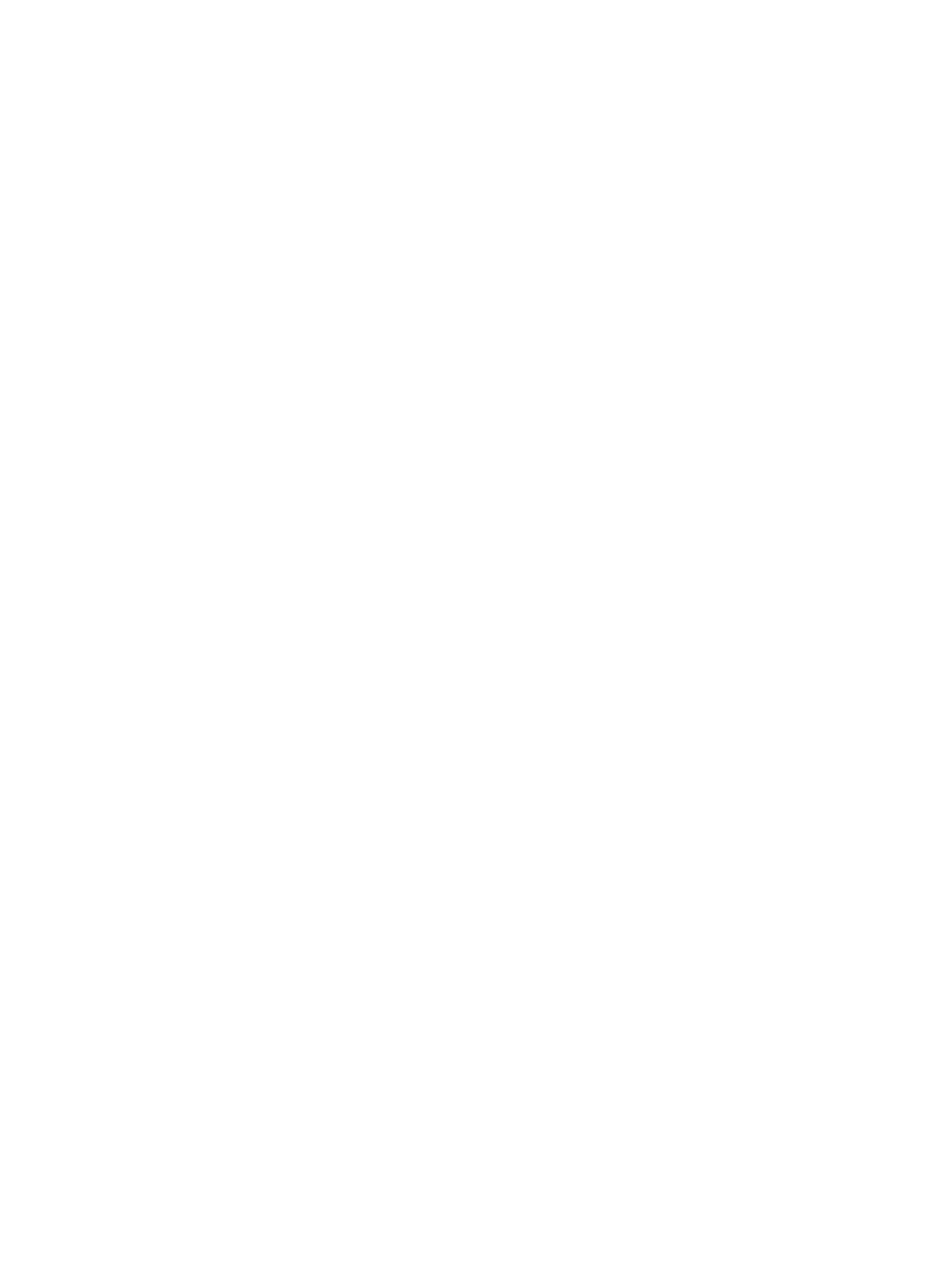
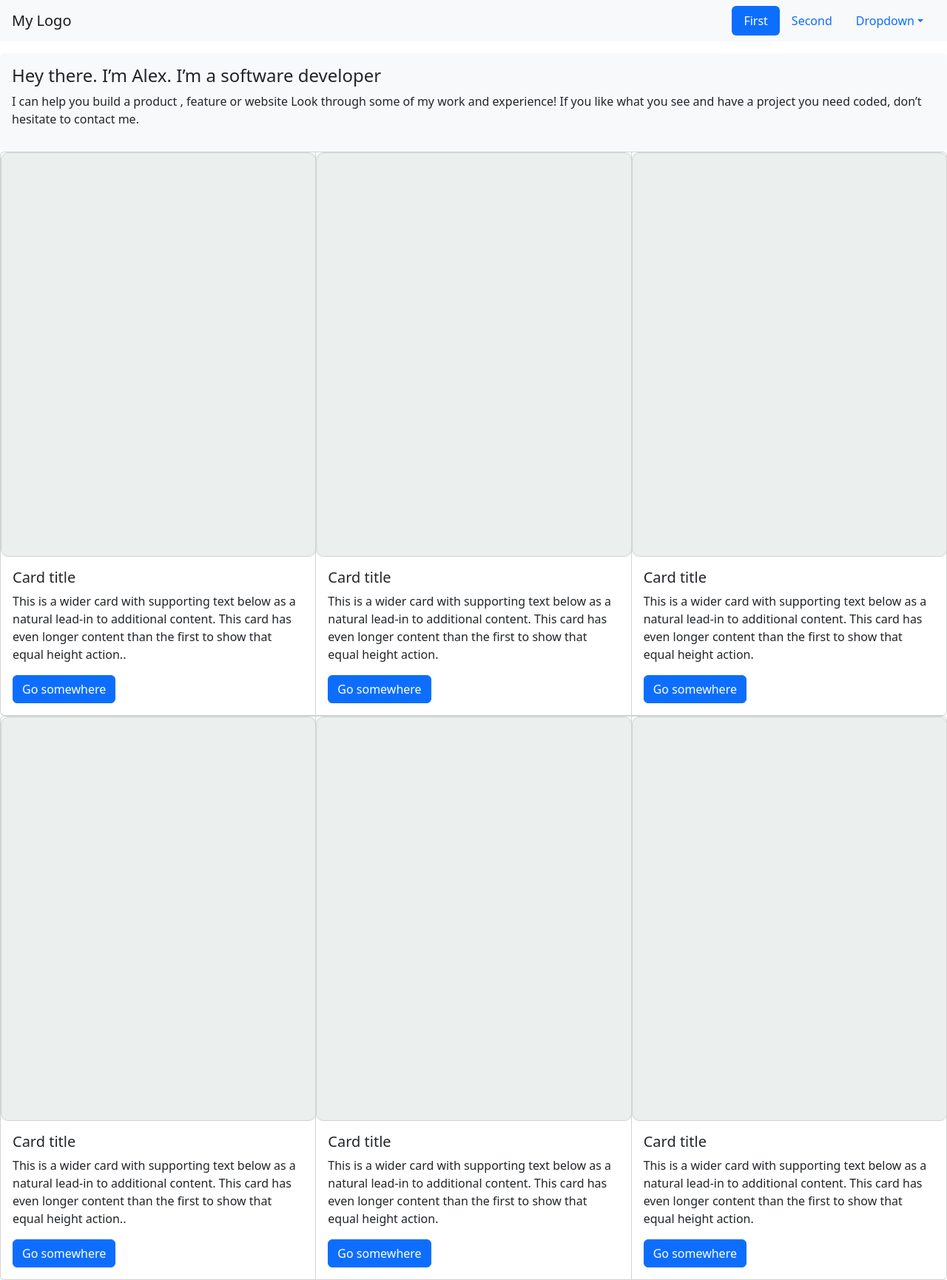
Before and after one commit to jerymey/boostrap-portfolio, a plain HTML site: page index.html in a window 1280 px wide. Shown: the whole page at 74% size. Before the commit the page ends 800 px from the top, so only its background shows below. Drawn offline with nearby package versions, Linux system fonts and the light colour scheme.

Commit message:
add header & cards and button.

```diff
--- a/index.html
+++ b/index.html
@@ -7,8 +7,98 @@
     <title>My portfolio</title>
 </head>
 <body>
-    <div class="navbar"></div>
-    <script src="https://cdn.jsdelivr.net/npm/bootstrap@5.0.2/dist/js/bootstrap.bundle.min.js" integrity="sha384-MrcW6ZMFYlzcLA8Nl+NtUVF0sA7MsXsP1UyJoMp4YLEuNSfAP+JcXn/tWtIaxVXM" crossorigin="anonymous"></script>
+    <!doctype html>
+<html lang="en">
+  <head>
+    <meta charset="utf-8">
+    <meta name="viewport" content="width=device-width, initial-scale=1">
+    <title>Bootstrap demo</title>
+    <link href="https://cdn.jsdelivr.net/npm/bootstrap@5.2.3/dist/css/bootstrap.min.css" rel="stylesheet" integrity="sha384-rbsA2VBKQhggwzxH7pPCaAqO46MgnOM80zW1RWuH61DGLwZJEdK2Kadq2F9CUG65" crossorigin="anonymous">
+  </head>
+  <nav id="navbar-example2" class="navbar bg-light px-3 mb-3">
+    <a class="navbar-brand" href="#">My Logo</a>
+    <ul class="nav nav-pills">
+      <li class="nav-item">
+        <a class="nav-link" href="#scrollspyHeading1">First</a>
+      </li>
+      <li class="nav-item">
+        <a class="nav-link" href="#scrollspyHeading2">Second</a>
+      </li>
+      <li class="nav-item dropdown">
+        <a class="nav-link dropdown-toggle" data-bs-toggle="dropdown" href="#" role="button" aria-expanded="false">Dropdown</a>
+        <ul class="dropdown-menu">
+          <li><a class="dropdown-item" href="#scrollspyHeading3">Third</a></li>
+          <li><a class="dropdown-item" href="#scrollspyHeading4">Fourth</a></li>
+          <li><hr class="dropdown-divider"></li>
+          <li><a class="dropdown-item" href="#scrollspyHeading5">Fifth</a></li>
+        </ul>
+      </li>
+    </ul>
+  </nav>
+  <div data-bs-spy="scroll" data-bs-target="#navbar-example2" data-bs-root-margin="0px 0px -40%" data-bs-smooth-scroll="true" class="scrollspy-example bg-light p-3 rounded-2" tabindex="0">
+    <h4 id="scrollspyHeading1">Hey there. I’m Alex.
+        I’m a software developer</h4>
+    <p> I can help you build a product , feature or website Look through some of my work and experience! If you like what you see and have a project you need coded,
+        don’t hesitate to contact me.</p>
 
+  </div>
+        <div class="card-group">
+            <div class="card">
+              <img src="Image/Img Plaholder.png" class="card-img-top" alt="...">
+              <div class="card-body">
+                <h5 class="card-title">Card title</h5>
+                <p class="card-text">This is a wider card with supporting text below as a natural lead-in to additional content. This card has even longer content than the first to show that equal height action..</p>
+                <a href="#" class="btn btn-primary">Go somewhere</a>
+              </div>
+            </div>
+            <div class="card">
+              <img src="Image/Img Plaholder.png" class="card-img-top" alt="...">
+              <div class="card-body">
+                <h5 class="card-title">Card title</h5>
+                <p class="card-text">This is a wider card with supporting text below as a natural lead-in to additional content. This card has even longer content than the first to show that equal height action.</p>
+                <a href="#" class="btn btn-primary">Go somewhere</a>
+              </div>
+            </div>
+            <div class="card">
+              <img src="Image/Img Plaholder.png" class="card-img-top" alt="...">
+              <div class="card-body">
+                <h5 class="card-title">Card title</h5>
+                <p class="card-text">This is a wider card with supporting text below as a natural lead-in to additional content. This card has even longer content than the first to show that equal height action.</p>
+                <a href="#" class="btn btn-primary">Go somewhere</a>
+              </div>
+            </div>
+          </div>
+          <div class="card-group">
+            <div class="card">
+              <img src="Image/Img Plaholder.png" class="card-img-top" alt="...">
+              <div class="card-body">
+                <h5 class="card-title">Card title</h5>
+                <p class="card-text">This is a wider card with supporting text below as a natural lead-in to additional content. This card has even longer content than the first to show that equal height action..</p>
+                <a href="#" class="btn btn-primary">Go somewhere</a>
+              </div>
+            </div>
+            <div class="card">
+              <img src="Image/Img Plaholder.png" class="card-img-top" alt="...">
+              <div class="card-body">
+                <h5 class="card-title">Card title</h5>
+                <p class="card-text">This is a wider card with supporting text below as a natural lead-in to additional content. This card has even longer content than the first to show that equal height action.</p>
+                <a href="#" class="btn btn-primary">Go somewhere</a>
+              </div>
+            </div>
+            <div class="card">
+              <img src="Image/Img Plaholder.png" class="card-img-top" alt="...">
+              <div class="card-body">
+                <h5 class="card-title">Card title</h5>
+                <p class="card-text">This is a wider card with supporting text below as a natural lead-in to additional content. This card has even longer content than the first to show that equal height action.</p>
+                <a href="#" class="btn btn-primary">Go somewhere</a>
+              </div>
+            </div>
+          </div>
+      </div>
+    <script src="https://cdn.jsdelivr.net/npm/bootstrap@5.2.3/dist/js/bootstrap.bundle.min.js" integrity="sha384-kenU1KFdBIe4zVF0s0G1M5b4hcpxyD9F7jL+jjXkk+Q2h455rYXK/7HAuoJl+0I4" crossorigin="anonymous"></script>
+    <script src="https://cdn.jsdelivr.net/npm/@popperjs/core@2.11.6/dist/umd/popper.min.js" integrity="sha384-oBqDVmMz9ATKxIep9tiCxS/Z9fNfEXiDAYTujMAeBAsjFuCZSmKbSSUnQlmh/jp3" crossorigin="anonymous"></script>
+<script src="https://cdn.jsdelivr.net/npm/bootstrap@5.2.3/dist/js/bootstrap.min.js" integrity="sha384-cuYeSxntonz0PPNlHhBs68uyIAVpIIOZZ5JqeqvYYIcEL727kskC66kF92t6Xl2V" crossorigin="anonymous"></script>
+  </body>
+</html>
 </body>
 </html>
```
Also changed, not shown: Image/Img Plaholder.png (added).
